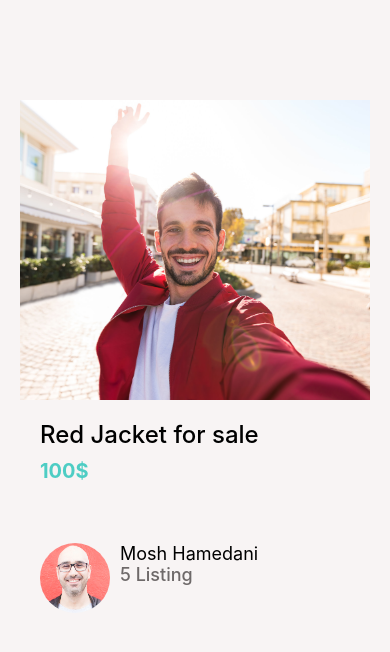
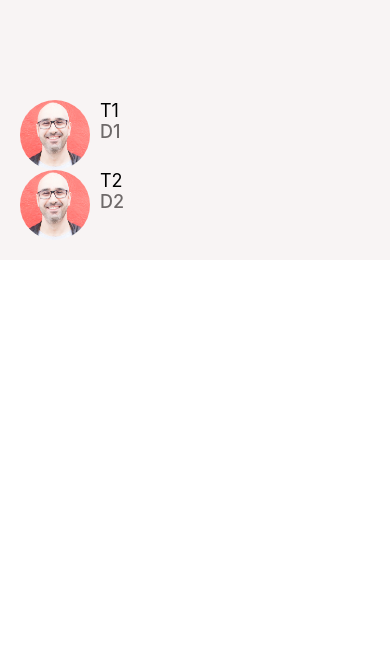
Before and after one commit to jehadabuawwad/done-with-it, a React Native app: screen / in a window 390 px wide. Shown: the top 652 px of the page. Built offline with nearby package versions, Linux system fonts and the light colour scheme.

Commit message:
feat : messages screen added

```diff
--- a/App.tsx
+++ b/App.tsx
@@ -4,6 +4,7 @@
 
 import colors from "./app/config/colors";
 import DetailsScreen from "./app/screens/ListingDetailsScreen";
+import MessagesScreen from "./app/screens/MessageScreen";
 
 const DoneWithIt = () => {
   return (
@@ -13,7 +14,8 @@
         subTitle='100$'
         image={require("./app/assets/card_photos/jacket.jpg")}
       /> */}
-      <DetailsScreen />
+      {/* <DetailsScreen /> */}
+      <MessagesScreen />
     </View>
   );
 };
--- /dev/null
+++ b/app/screens/MessageScreen.tsx
@@ -0,0 +1,39 @@
+import { StyleSheet, FlatList } from "react-native";
+import { ListItem } from "../components/ListItem";
+
+interface IMessagesScreenProps {}
+
+const messages = [
+  {
+    id: 1,
+    title: "T1",
+    description: "D1",
+    image: require("../assets/mosh.jpg"),
+  },
+  {
+    id: 2,
+    title: "T2",
+    description: "D2",
+    image: require("../assets/mosh.jpg"),
+  },
+];
+const MessagesScreen: React.FunctionComponent<IMessagesScreenProps> = (
+  props
+) => {
+  return (
+    <FlatList
+      data={messages}
+      keyExtractor={(MessagesScreen) => MessagesScreen.id.toString()}
+      renderItem={({ item }) => (
+        <ListItem
+          title={item.title}
+          subTitle={item.description}
+          image={item.image}
+        />
+      )}
+    ></FlatList>
+  );
+};
+
+const styles = StyleSheet.create({});
+export default MessagesScreen;
```
